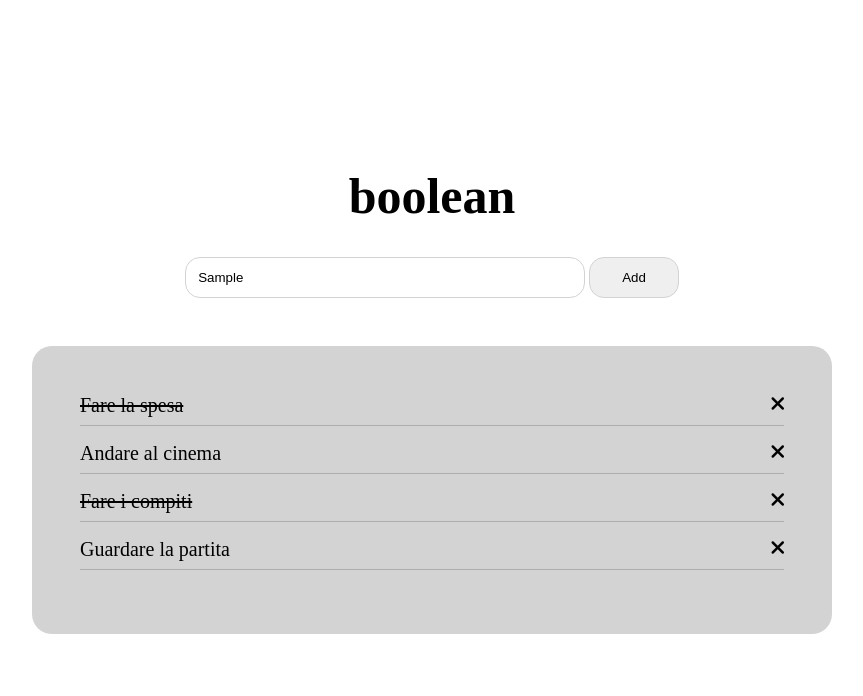
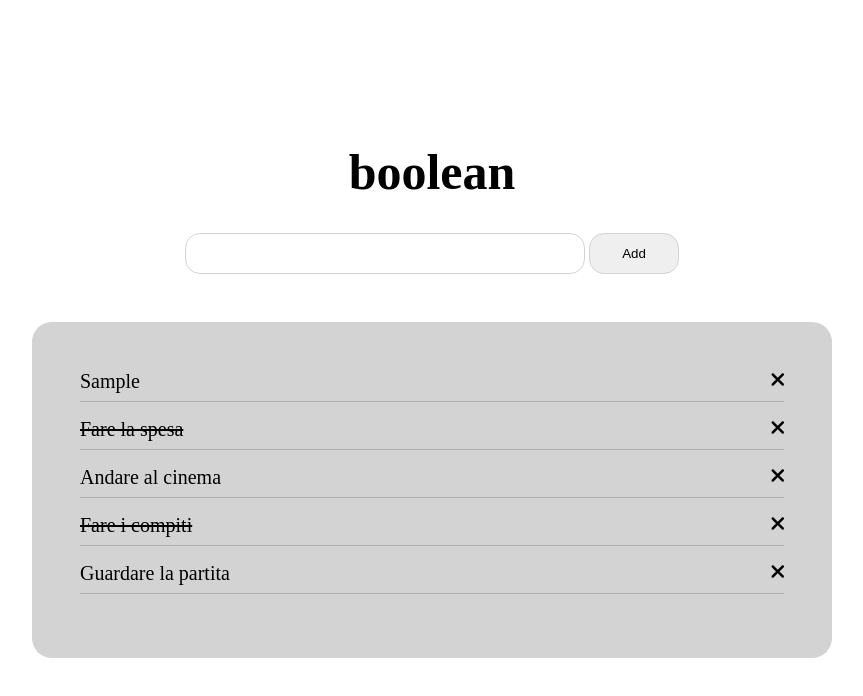
Before and after one commit to Alexxboc/vue-todolist, a plain HTML site: page index.html in a window 1280 px wide. Both pictures are taken after typing "Sample" into the empty fields and a click on the button "Add". Shown: the whole page, without its empty margins (208-1071 px from the left). Drawn offline with nearby package versions, Linux system fonts and the light colour scheme.

Commit message:
Complete Milestone 3

```diff
--- a/assets/js/app.js
+++ b/assets/js/app.js
@@ -51,8 +51,12 @@ const app = new Vue ({
         removeTodo(index) {
             // console.log('remove', this);
             this.tasks.splice(index, 1)
+        },
 
-
+        addTask() {
+            // console.log('add task');
+            this.tasks.unshift(this.newTask)
+            this.newTask = ''
         }
     }
 
--- a/index.html
+++ b/index.html
@@ -19,8 +19,8 @@
             </div>
             <!-- /.logo -->
             <div class="add_task">
-                <input type="text">
-                <button>Add</button>
+                <input type="text" v-model="newTask.text">
+                <button @click="addTask">Add</button>
             </div>
             <!-- /.add_task -->
             <div class="task_area">
```
